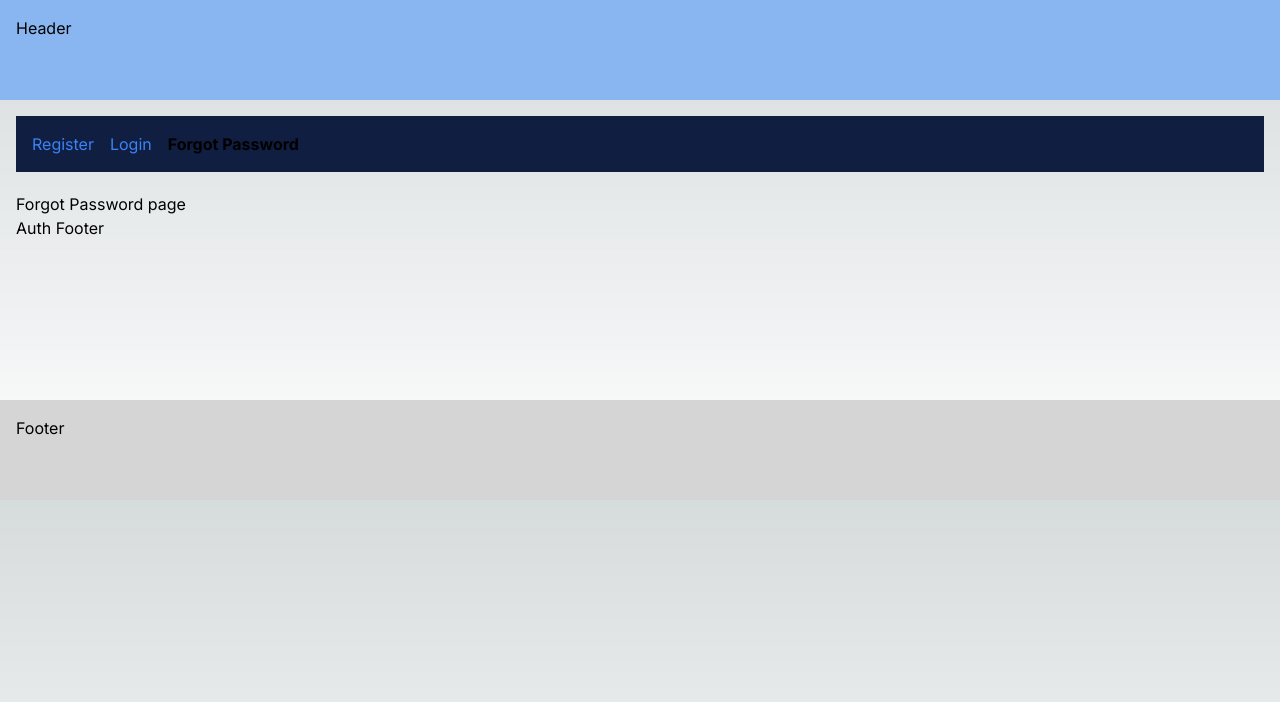
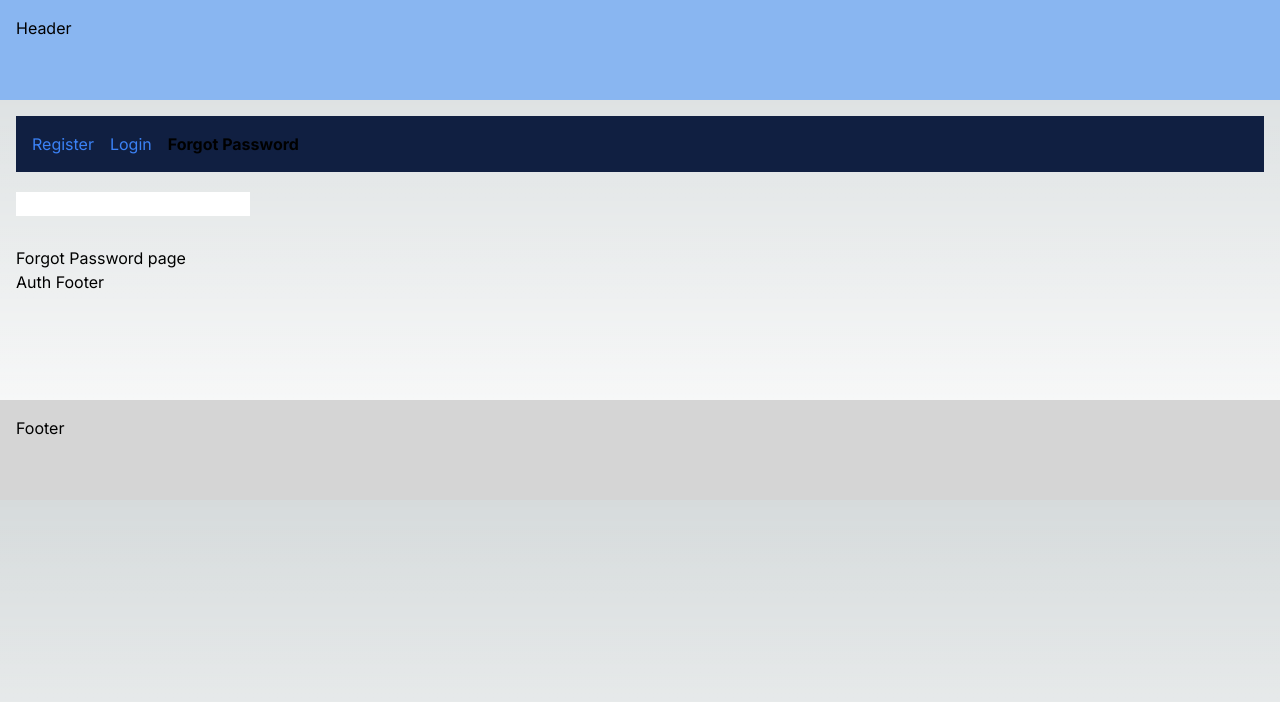
Before and after one commit to nzkks/nextjs, a Next.js app: page /forgot-password2 in a window 1280 px wide. Shown: the top 702 px of the page. Built offline with nearby package versions, Linux system fonts and the light colour scheme.

Commit message:
Prove the 'state does not persists on route changes using a template instead of a layout' point

```diff
--- a/src/app/(example-for-route-group-layout)/(with-layout)/layout.tsx
+++ b/src/app/(example-for-route-group-layout)/(with-layout)/layout.tsx
@@ -1,4 +1,5 @@
 import Header from '@/app/_components/header1/header';
+import TextInput from '@/app/_components/textInput-with-state/textInput';
 import { Metadata } from 'next';
 
 export const metadata: Metadata = {
@@ -20,6 +21,9 @@ const AuthPagesLayout = ({ children }: Readonly<AuthPageLayout>) => {
   return (
     <>
       <Header navLinks={navLinks} />
+      <div style={{ marginBottom: '30px' }}>
+        <TextInput />
+      </div>
 
       {children}
 
--- a/src/app/(example-for-route-group-template)/(with-layout)/template.tsx
+++ b/src/app/(example-for-route-group-template)/(with-layout)/template.tsx
@@ -1,5 +1,6 @@
 import Header from '@/app/_components/header1/header';
 import { Metadata } from 'next';
+import TextInput from '@/app/_components/textInput-with-state/textInput';
 
 export const metadata: Metadata = {
   title: 'Auth page Template',
@@ -20,6 +21,9 @@ const AuthPagesLayout = ({ children }: Readonly<AuthPageLayout>) => {
   return (
     <>
       <Header navLinks={navLinks} />
+      <div style={{ marginBottom: '30px' }}>
+        <TextInput />
+      </div>
 
       {children}
 
--- /dev/null
+++ b/src/app/_components/textInput-with-state/textInput.tsx
@@ -0,0 +1,9 @@
+'use client';
+
+import { useState } from 'react';
+
+export default function TextInput() {
+  const [input, setInput] = useState('');
+
+  return <input type="text" value={input} onChange={e => setInput(e.target.value)} style={{ color: '#000' }} />;
+}
```
